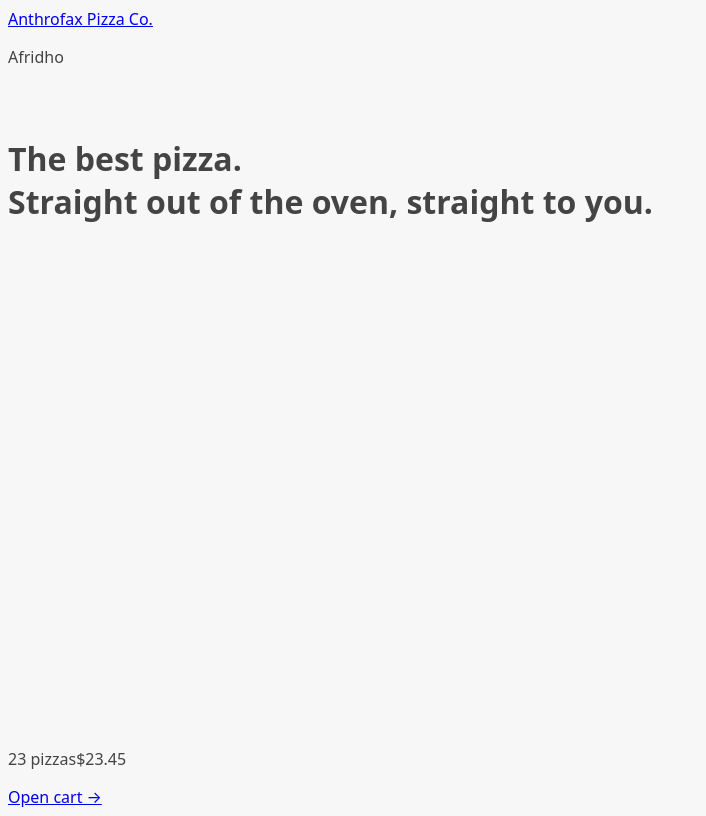
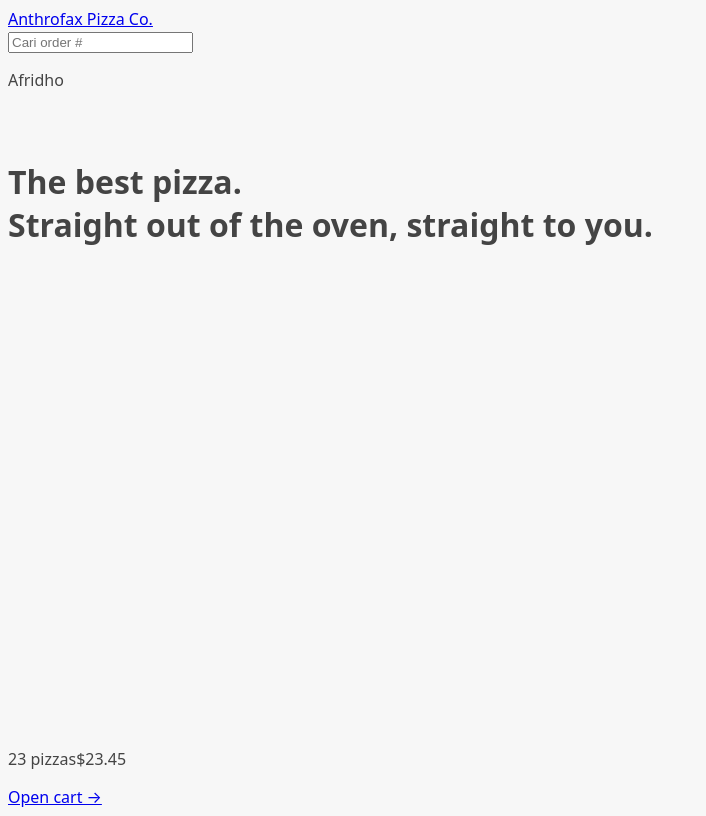
Before and after one commit to anthrofax/Anthrofax-Pizza-Co, a React (Vite) app: page / in a window 1280 px wide. Shown: the whole page, without its empty margins (0-706 px from the left). Built offline with nearby package versions, Linux system fonts and the light colour scheme.

Commit message:
Implement Fetching Order Data

```diff
--- a/src/App.jsx
+++ b/src/App.jsx
@@ -3,7 +3,7 @@
 import Menu, { loader as menuLoader } from "./features/menu/Menu.jsx";
 import Cart from "./features/cart/Cart.jsx";
 import CreateOrder from "./features/order/CreateOrder.jsx";
-import Order from "./features/order/Order.jsx";
+import Order, {loader as orderLoader} from "./features/order/Order.jsx";
 import AppLayout from "./ui/AppLayout.jsx";
 import Error from "./ui/Error.jsx";
 
@@ -33,6 +33,7 @@
       {
         path: "/order/:orderId",
         element: <Order />,
+        loader: orderLoader
       },
     ],
   },
--- a/src/features/order/Order.jsx
+++ b/src/features/order/Order.jsx
@@ -1,6 +1,8 @@
 /* eslint-disable no-unused-vars */
 // Test ID: IIDSAT
 
+import {useLoaderData} from 'react-router-dom'
+import { getOrder } from "../../services/apiRestaurant.js";
 import {
   calcMinutesLeft,
   formatCurrency,
@@ -51,14 +53,14 @@
     priorityPrice,
     orderPrice,
     estimatedDelivery,
-    cart,
-  } = order;
+    cart
+  } = useLoaderData();
   const deliveryIn = calcMinutesLeft(estimatedDelivery);
 
   return (
     <div>
       <div>
-        <h2>Status</h2>
+        <h2>Status </h2>
 
         <div>
           {priority && <span>Priority</span>}
@@ -84,4 +86,10 @@
   );
 }
 
+export async function loader({params}) {
+  const order = await getOrder(params.orderId);
+
+  return order
+}
+
 export default Order;
--- /dev/null
+++ b/src/features/order/SearchOrder.jsx
@@ -0,0 +1,25 @@
+import { useState } from "react";
+import { useNavigate } from "react-router-dom";
+
+function SearchOrder() {
+  const [query, setQuery] = useState();
+  const navigate = useNavigate();
+
+  const handleSubmit = function (e) {
+    e.preventDefault();
+    navigate(`/order/${query}`);
+    setQuery('')
+  };
+
+  return (
+    <form onSubmit={handleSubmit}>
+      <input
+        placeholder="Cari order #"
+        value={query}
+        onChange={(e) => setQuery(e.target.value)}
+      ></input>
+    </form>
+  );
+}
+
+export default SearchOrder;
--- a/src/ui/Header.jsx
+++ b/src/ui/Header.jsx
@@ -1,9 +1,11 @@
 import { Link } from "react-router-dom"
+import SearchOrder from "../features/order/searchOrder.jsx"
 
 function Header() {
     return (
       <header>
             <Link to="/">Anthrofax Pizza Co.</Link>
+            <SearchOrder/>
             <p>Afridho</p>
       </header>
     )
```
